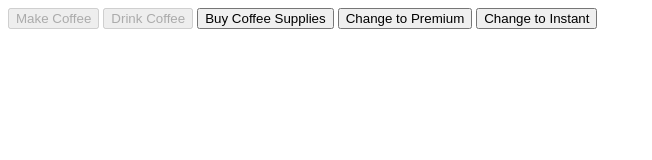
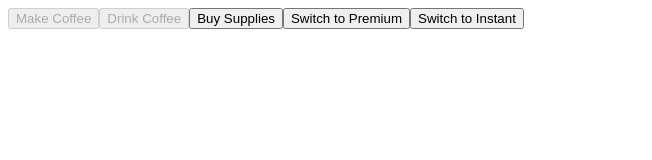
Before and after one commit to nogg3r5/CoffeeClicker, a plain HTML site: page index.html in a window 1280 px wide. Shown: the whole page, without its empty margins (0-652 px from the left). Drawn offline with Linux system fonts and the light colour scheme.

Commit message:
Automatically create buttons

```diff
--- a/cc.js
+++ b/cc.js
@@ -4,6 +4,8 @@ var money = 10;
 var coffeeSupplies = [];
 var drink = false;
 var looprate =125;
+var madeTotal = 0;
+var drunkTotal = 0;
 
 var coffees = {
   instant: instant,
@@ -38,12 +40,40 @@ var supplyCosts = {
  premiumInstant: 2
 }
 
+var buttons = [{'name':'Make Coffee', 'onClick': 'MakeCoffee(1)', id: "btnMade"},
+{'name':'Drink Coffee', 'onClick': 'DrinkCoffee(1)', id: "btnDrink"},
+{'name':'Buy Supplies', 'onClick': 'buySupplies()', id: "btnBuySupplies"},
+{'name':'Switch to Premium', 'onClick': 'chgpremium()', id: "btnPrem"},
+{'name':'Switch to Instant', 'onClick': 'chginstant()', id: "btnInst"}]
+
+function addButtonToContainer(b) {
+  console.log(b['name'])
+    const container = document.getElementById('CoffeeClicker');
+    const button = document.createElement('button');
+    button.innerText = b['name'];
+    var btnID = document.createAttribute("id");
+    btnID.value = b['id'];
+    var btnType = document.createAttribute("type");
+    btnType.value = "button";
+    var btnonclick = document.createAttribute("onclick");
+    btnonclick.value = b['onClick'];
+    button.setAttributeNode(btnID);
+    button.setAttributeNode(btnType);
+    button.setAttributeNode(btnonclick);
+    container.appendChild(button);
+}
+
+for(b in buttons){
+  addButtonToContainer(buttons[b])
+}
+
 var currentlyDrinking = instant;
 checkForSupplies()
 checkForDrink()
 function MakeCoffee(number){
  made = made + number;
- money = money - currentlyDrinking.cost
+ money = money - currentlyDrinking.cost;
+ madeTotal = madeTotal +1;
  for(redSupply in currentlyDrinking.consumes){
    coffeeSupplies[redSupply] = coffeeSupplies[redSupply] - currentlyDrinking.consumes[redSupply];
  }
@@ -68,6 +98,7 @@ return haveSupplies
 
 function DrinkCoffee(){
  made = made - 1;
+ drunkTotal = drunkTotal + 1;
 };
 
 function buySupplies(){
--- a/index.html
+++ b/index.html
@@ -13,13 +13,8 @@
 </head>
 
 <body>
-<div id="CoffeeClicker">
-<button type="button" id="btnMade" onClick="MakeCoffee(1)">Make Coffee</button>
-<button type="button" id="btnDrink" onclick="DrinkCoffee(1)">Drink Coffee</button>
-<button type="button" id="btnBuySupplies" onclick="buySupplies(1)">Buy Coffee Supplies</button>
-<button type="button" id="btnPrem" onclick="chgpremium()">Change to Premium</button>
-<button type="button" id="btnInst" onclick="chginstant()">Change to Instant</button>
-</div>
+<div id="CoffeeClicker"></div>
+<div id="counters"></div>
   <script src="cc.js"></script>
 </body>
 </html>
```
